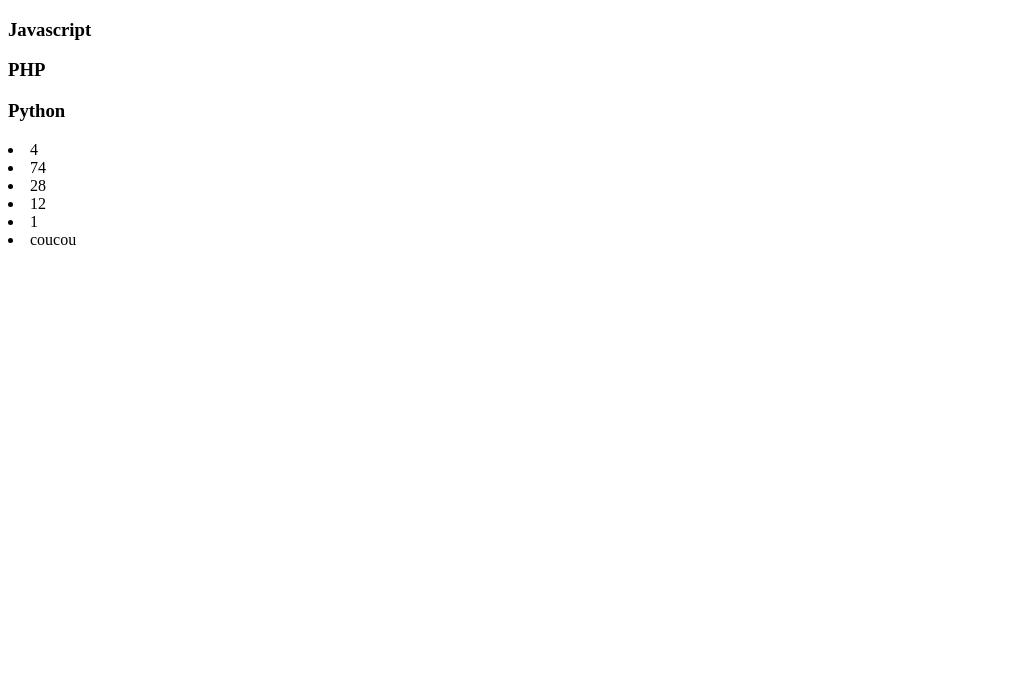
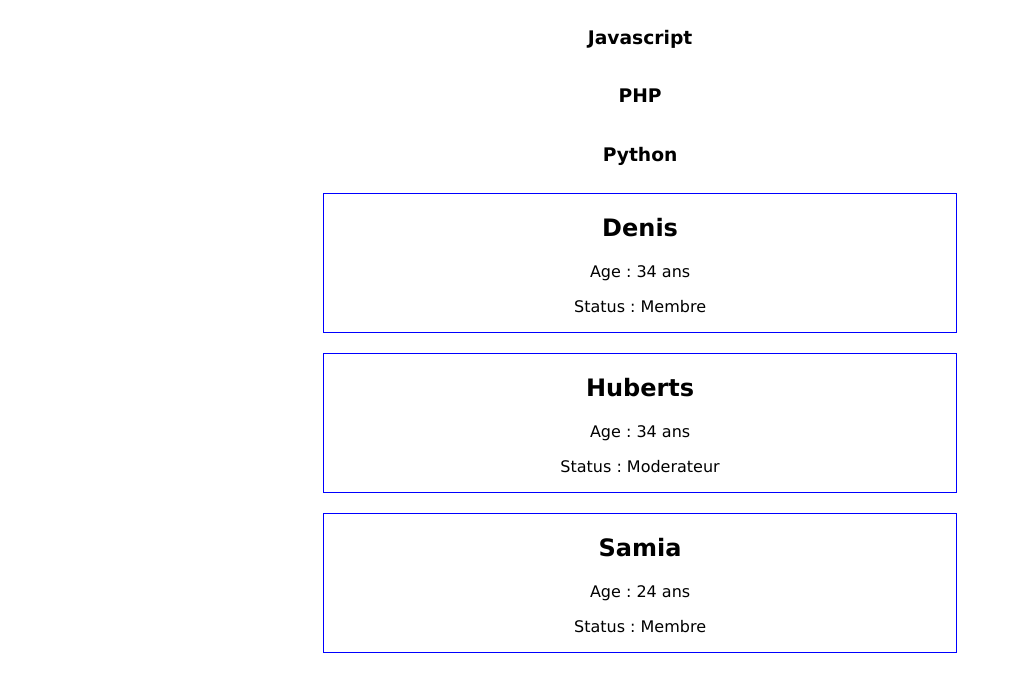
Before and after one commit to TanguyHOSPICE/JS-tp, a plain HTML site: page JS-Data/index.html in a window 1280 px wide. Shown: the whole page, without its empty margins (0-1012 px from the left). Drawn offline with Linux system fonts and the light colour scheme.

Commit message:
Method objet

```diff
--- a/JS-Data/index.js
+++ b/JS-Data/index.js
@@ -12,7 +12,7 @@ let data = [
 		admin: false,
 	},
 	{
-		pseudo: 'Hubert',
+		pseudo: 'Huberts',
 		age: 34,
 		techno: ['PHP', 'React', 'Symfony'],
 		admin: true,
@@ -163,12 +163,29 @@ let arrayNumber = [4, 74, 28, 12, 1];
 //REDUCE
 //console.log(arrayNumber.reduce((x, y) => x + y)); //- 119 - applique une fonction qui est un « accumulateur » et qui traite chaque valeur d'une liste (de la gauche vers la droite) afin de la réduire à une seule valeur
 //PUSH - Ajout
-arrayNumber.push('coucou');
+//arrayNumber.push('coucou');
 //console.log(arrayNumber); //- [4, 74, 28, 12, 1, 'coucou']
 
 //FILTER, SORT, MAP
 //console.log(arrayNumber.filter((number) => number > 20)); //- [74, 28]
 //console.log(arrayNumber.sort((a, b) => b - a));
-document.body.innerHTML += arrayNumber
+/* document.body.innerHTML += arrayNumber
 	.map((number) => `<li> ${number}</li>`)
-	.join(' ');
+	.join(' '); */
+
+
+// Methods OBJETS
+document.body.innerHTML += data
+	.filter((user) => user.pseudo.includes('s') || user.pseudo.includes('S'))//affiche que les pseudo incluant 's' ou 'S'
+  .sort((a,b) => b.age - a.age)//Range le "map" du + vieux au +jeune
+	.map(
+		(user) =>
+		`
+		<div class="user-card">
+			<h2>${user.pseudo}</h2>
+			<p>Age : ${user.age} ans</p>
+			<p>Status : ${user.admin ? 'Moderateur' : 'Membre'}</p>
+		</div>
+		`
+	)//Map "est celui qui affiche en dernier"
+	.join('')//Enlève les ',' entre les objets
--- a/JS-Data/style.css
+++ b/JS-Data/style.css
@@ -0,0 +1,16 @@
+* {
+	font-family: 'Lucida Sans', 'Lucida Sans Regular', 'Lucida Grande', 'Lucida Sans Unicode', Geneva,
+		Verdana, sans-serif;
+	text-align: center;
+}
+body {
+	display: flex;
+	flex-direction: column;
+	justify-content: center;
+	align-items: center;
+}
+.user-card {
+	margin: 10px;
+	border: blue 1px solid;
+	width: 50%;
+}
--- a/Text-Anim/index.js
+++ b/Text-Anim/index.js
@@ -59,7 +59,7 @@ const insertAllWords = () => {
 
 	//Insérer les mots ds un tbl
 	let wordsOfText = text.textContent.split(' ');
-
+	console.log(wordsOfText.join(' '));
 	//-Création lettres
 	const createTextLetter = () => {
 		const textLetter = document.createElement('span');
@@ -72,11 +72,11 @@ const insertAllWords = () => {
 			textLetter.remove();
 		}, 10000); */
 	};
-
 	//-Récursivité
 	const textLoop = () => {
 		//Si tbl de mots est >= longueur du  même tbl
 		if (wordsOfText >= wordsOfText.length) {
+
 			//Reinitialisation des index
 			textWordIndex = 0;
 			textLetterIndex = 0;
@@ -94,6 +94,7 @@ const insertAllWords = () => {
 			textWordIndex++;
 			//Réinitialisation de l'index des lettres
 			textLetterIndex = 0;
+
 			textLoop();
 		}
 	};
```
Also changed, not shown: JS-Data/index.html (+3 -0 lines).
